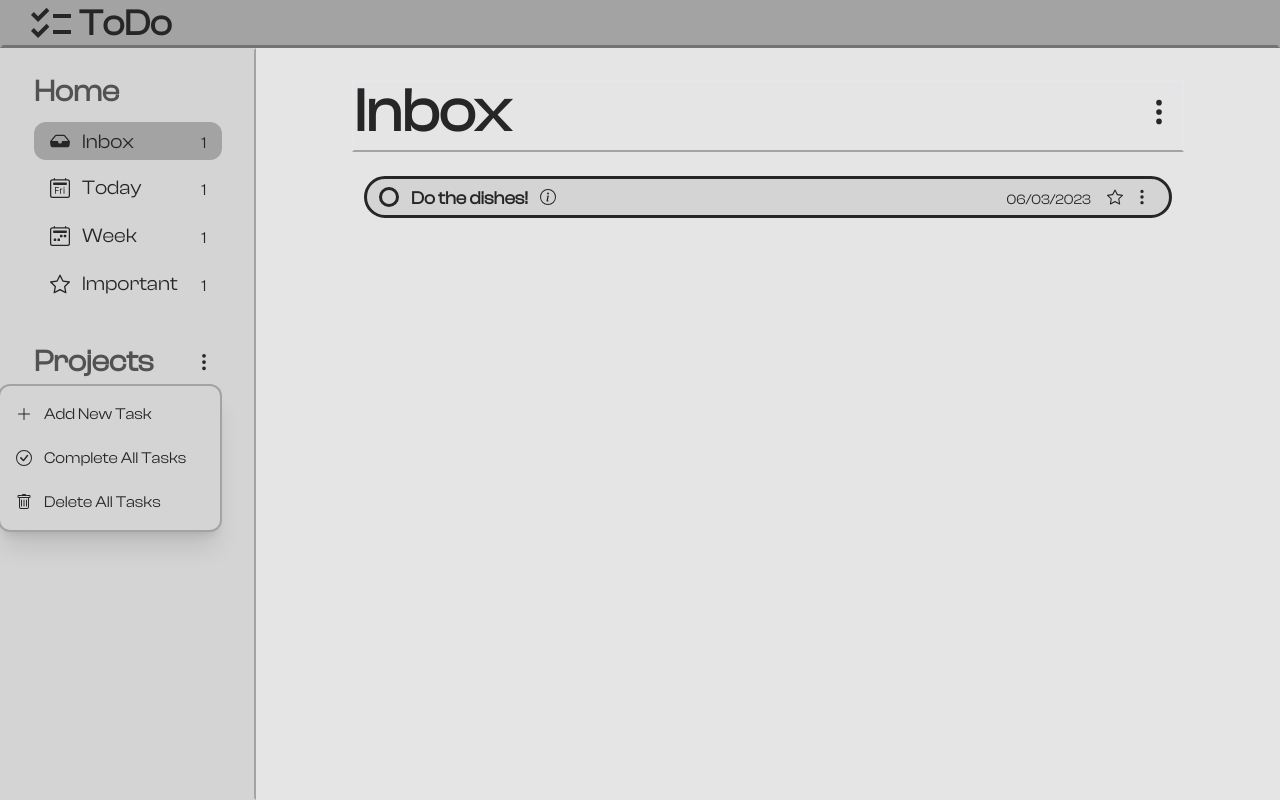
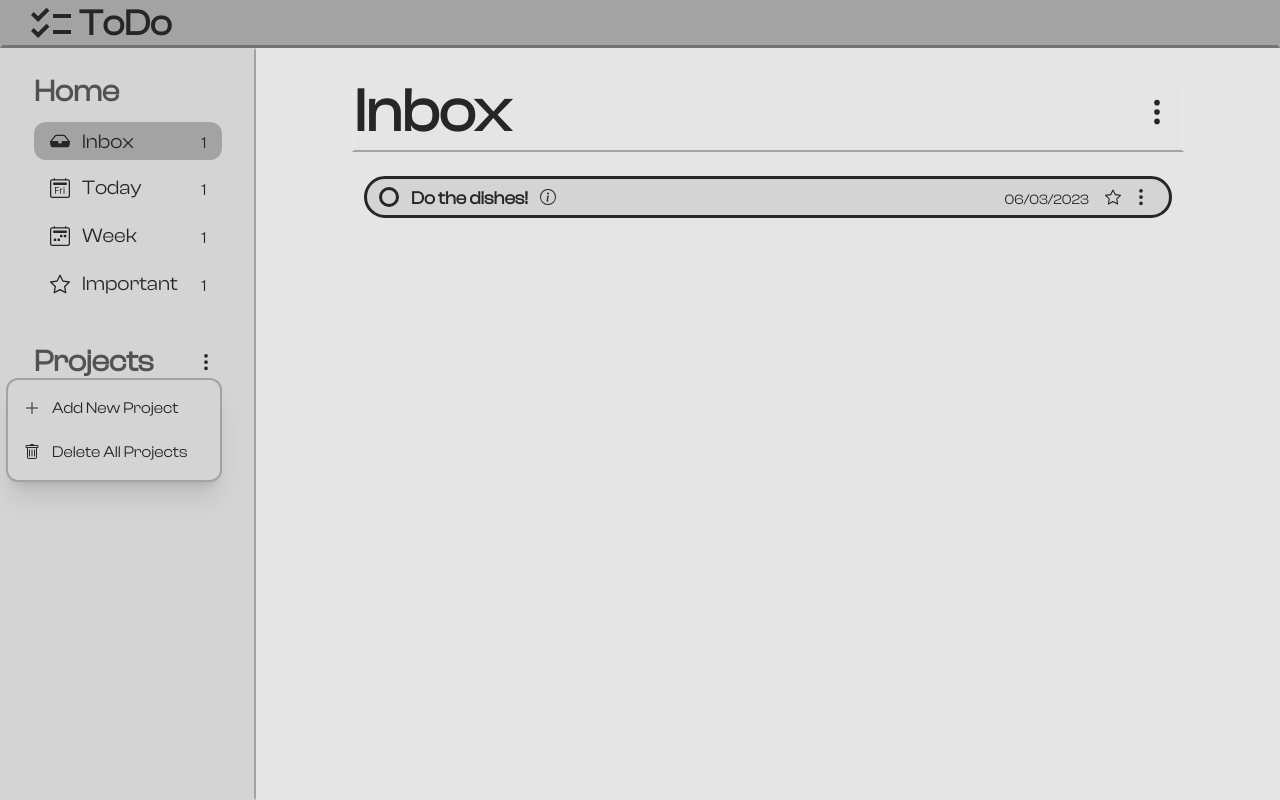
Before and after one commit to xGoziem/todo-app-react, a React (Vite) app: page / in a window 1280 px wide. Both pictures are taken after a click on the element 204 px from the left and 362 px from the top of the page. Built offline with nearby package versions, Linux system fonts and the light colour scheme.

Commit message:
Update app

```diff
--- /dev/null
+++ b/src/components/Dropdown.tsx
@@ -0,0 +1,14 @@
+const Dropdown = ({ dropdownObj }: any) => {
+  return (
+    <div className="bg-neutral-300 w-[13.5rem] border-2 border-neutral-400 py-1.5 rounded-xl shadow-xl">
+      {dropdownObj.options.map((option: string, index: number) => (
+        <div className="flex items-center gap-3 px-4 py-2.5 hover:bg-neutral-400 cursor-pointer">
+          {dropdownObj.optionIcons[index]}
+          <p>{option}</p>
+        </div>
+      ))}
+    </div>
+  );
+};
+
+export default Dropdown;
--- a/src/components/Main/Main.tsx
+++ b/src/components/Main/Main.tsx
@@ -7,7 +7,7 @@ const Main = () => {
       {/* Header */}
       <div className="flex items-center justify-between border-2 border-b-neutral-400 pb-2">
         <h2 className="text-6xl font-bold">Inbox</h2>
-        <OptionsIcon size="text-3xl" />
+        <OptionsIcon type="task header" />
       </div>
 
       {/* Task Container */}
--- a/src/components/Main/Task.tsx
+++ b/src/components/Main/Task.tsx
@@ -21,7 +21,7 @@ const Task = () => {
         <p className="text-sm pt-1.5">06/03/2023</p>
         <div className="flex items-center gap-1">
           <BsStar className="cursor-pointer" />
-          <OptionsIcon size="text-lg" />
+          <OptionsIcon type="task" />
         </div>
       </div>
     </div>
--- a/src/components/OptionsIcon.tsx
+++ b/src/components/OptionsIcon.tsx
@@ -1,13 +1,13 @@
 import { useState, useRef, useEffect } from 'react';
-import { BsThreeDotsVertical } from 'react-icons/bs';
-import TaskHeadingOptionsDropdown from './TaskHeadingDropdown';
+import { BsThreeDotsVertical, BsPlusLg, BsCheckCircle, BsTrash, BsPencilSquare } from 'react-icons/bs';
+import Dropdown from './Dropdown';
 
 // Props type
 interface OptionsIconType {
-  size: string;
+  type: string;
 }
 
-const OptionsIcon = ({ size }: OptionsIconType) => {
+const OptionsIcon = ({ type }: OptionsIconType) => {
   const [showDropdown, setShowDropdown] = useState(false); // hold dropdown state
   const dropdownRef = useRef<HTMLDivElement>(null); // reference dropdown
   const iconRef = useRef<HTMLDivElement>(null); // reference icon
@@ -34,19 +34,46 @@ const OptionsIcon = ({ size }: OptionsIconType) => {
     setShowDropdown(!showDropdown);
   };
 
-  const iconSize = size === "text-lg" ? "p-1.5" : "text-xl" ? "p-2" : "p-3";
-  const bgOnHover = size === "text-3xl" ? "bg-neutral-300" : "bg-neutral-400";
-  const iconClassName = `bg-transparent rounded-full ${iconSize} hover:${bgOnHover} transition duration-300 cursor-pointer`;
+  const conditionalClasses = type === "task header" ? "p-2.5 hover:bg-neutral-300" : "p-1.5 hover:bg-neutral-400";
+  const iconClassName = `bg-transparent rounded-full transition duration-300 cursor-pointer ${conditionalClasses}`;
+  const iconSize = type === "task header" ? "text-3xl" : "task" || "project header" ? "text-xl" : "text-lg";
+  const verticalPositioning = type === "task header" ? "top-12" : "top-8";
+  const horizontalPositioning = type === "task header" || "task" ? "right-0" : "left-0";
+  const dropdownContainerClass = `absolute z-50 ${verticalPositioning} ${horizontalPositioning}`;
+
+  let dropdownObj: any;
+
+  if (type === "task header") {
+    dropdownObj = {
+      options: ['Add New Task', 'Complete All Tasks', 'Delete All Tasks'],
+      optionIcons: [<BsPlusLg />, <BsCheckCircle />, <BsTrash />]
+    }
+  } else if (type === "task") {
+    dropdownObj = {
+      options: ['Edit Task', 'Delete Task'],
+      optionIcons: [<BsPencilSquare />, <BsTrash />]
+    }
+  } else if (type === "project header") {
+    dropdownObj = {
+      options: ['Add New Project', 'Delete All Projects'],
+      optionIcons: [<BsPlusLg />, <BsTrash />]
+    }
+  } else {
+    dropdownObj = {
+      options: ['Edit Project', 'Delete Project'],
+      optionIcons: [<BsPencilSquare />, <BsTrash />]
+    }
+  }
 
   return (
     <div className='relative' ref={iconRef} onClick={handleIconClick}>
       <div className={iconClassName}>
-        <BsThreeDotsVertical className={size} />
+        <BsThreeDotsVertical className={iconSize} />
       </div>
 
       {showDropdown && (
-        <div className="absolute z-50 top-10 right-0" ref={dropdownRef} onClick={event => event.stopPropagation()}>
-          <TaskHeadingOptionsDropdown />
+        <div className={dropdownContainerClass} ref={dropdownRef} onClick={event => event.stopPropagation()}>
+          <Dropdown dropdownObj={dropdownObj} />
         </div>
       )}
     </div>
--- a/src/components/Sidebar/ProjectItem.tsx
+++ b/src/components/Sidebar/ProjectItem.tsx
@@ -13,7 +13,7 @@ const ProjectItem = ({name}: ProjectItemType) => {
         <h4 className="text-xl py-1.5">{name}</h4>
       </div>
 
-      <OptionsIcon size="text-lg" />
+      <OptionsIcon type="project" />
     </div>
   );
 };
--- a/src/components/Sidebar/Sidebar.tsx
+++ b/src/components/Sidebar/Sidebar.tsx
@@ -20,11 +20,11 @@ const Sidebar = () => {
       <section className="mx-8 space-y-3">
         <div className="flex items-center justify-between">
           <h3 className="font-semibold text-3xl text-neutral-600">Projects</h3>
-          <OptionsIcon size="text-xl" />
+          <OptionsIcon type="project header" />
         </div>
 
         <div className="space-y-2">
-          {/* <ProjectItem name="Music" /> */}
+          <ProjectItem name="Music" />
         </div>
       </section>
     </aside>
--- a/src/components/TaskHeadingDropdown.tsx
+++ /dev/null
@@ -1,22 +0,0 @@
-import { BsPlusLg, BsCheckCircle, BsTrash } from "react-icons/bs";
-
-const TaskHeadingOptionsDropdown = () => {
-  return (
-    <div className="bg-neutral-300 w-56 border-2 border-neutral-400 py-1.5 rounded-xl shadow-xl">
-      <div className="flex items-center gap-3 px-4 py-2.5 hover:bg-neutral-400 cursor-pointer">
-        <BsPlusLg />
-        <p>Add New Task</p>
-      </div>
-      <div className="flex items-center gap-3 px-4 py-2.5 hover:bg-neutral-400 cursor-pointer">
-        <BsCheckCircle />
-        <p>Complete All Tasks</p>
-      </div>
-      <div className="flex items-center gap-3 px-4 py-2.5 hover:bg-neutral-400 cursor-pointer">
-        <BsTrash />
-        <p>Delete All Tasks</p>
-      </div>
-    </div>
-  );
-};
-
-export default TaskHeadingOptionsDropdown;
```
